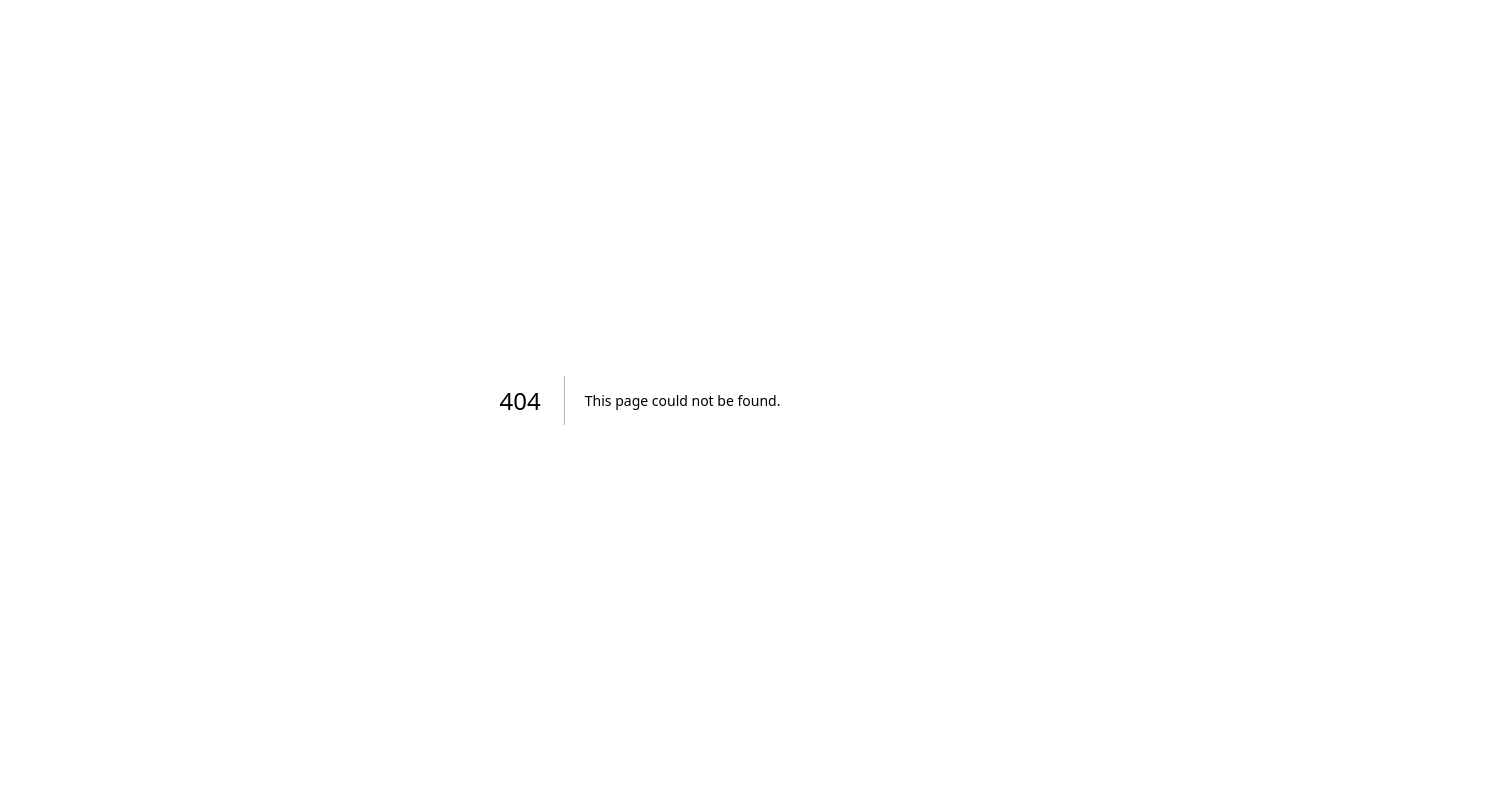
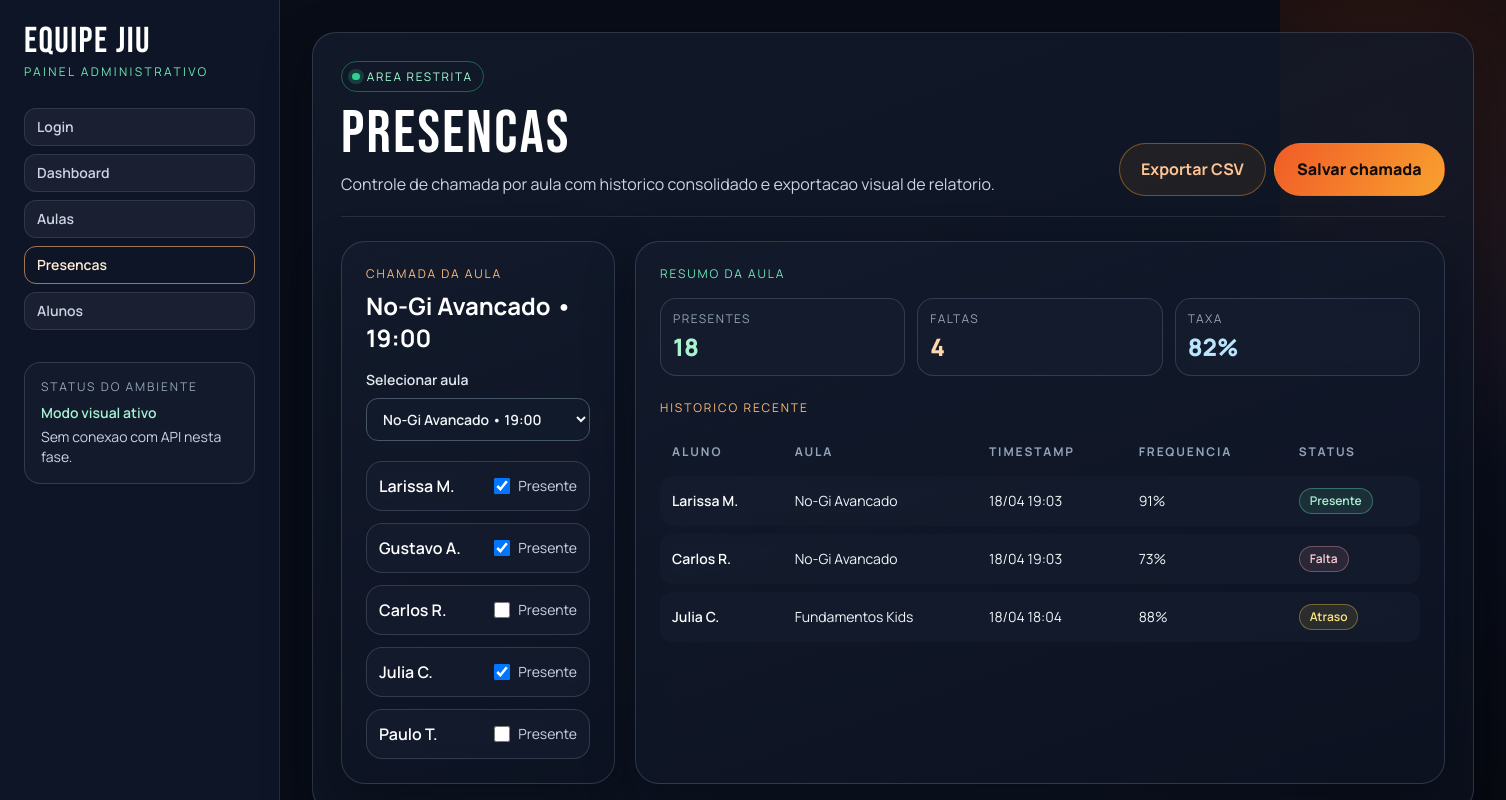
Before and after one commit to Dev-RuiDiniz/equipe_jiu, a Next.js app in the folder apps/web/: page /adm/presencas in a window 1280 px wide. Before the commit this address had no page. Shown: the top 800 px of the page, 1506 px wide, since content can reach past the window. Built offline with nearby package versions, Linux system fonts and the light colour scheme.

Commit message:
feat(adm): implementar pagina de presencas

```diff
--- /dev/null
+++ b/apps/web/src/adm/pages/adm-presencas-page.tsx
@@ -0,0 +1,127 @@
+import { AdmSelectInput } from "@/adm/components/adm-form-field";
+import { AdmShell } from "@/adm/components/adm-shell";
+import { AdmStatusBadge } from "@/adm/components/adm-status-badge";
+import { AdmTable } from "@/adm/components/adm-table";
+import type { PresencaRow } from "@/adm/types";
+
+const chamada = [
+  { aluno: "Larissa M.", presente: true },
+  { aluno: "Gustavo A.", presente: true },
+  { aluno: "Carlos R.", presente: false },
+  { aluno: "Julia C.", presente: true },
+  { aluno: "Paulo T.", presente: false },
+];
+
+const historico: PresencaRow[] = [
+  {
+    aluno: "Larissa M.",
+    aula: "No-Gi Avancado",
+    confirmadoEm: "18/04 19:03",
+    frequencia: "91%",
+    status: "Presente",
+  },
+  {
+    aluno: "Carlos R.",
+    aula: "No-Gi Avancado",
+    confirmadoEm: "18/04 19:03",
+    frequencia: "73%",
+    status: "Falta",
+  },
+  {
+    aluno: "Julia C.",
+    aula: "Fundamentos Kids",
+    confirmadoEm: "18/04 18:04",
+    frequencia: "88%",
+    status: "Atraso",
+  },
+];
+
+const columns = [
+  { key: "aluno", label: "Aluno" },
+  { key: "aula", label: "Aula" },
+  { key: "confirmadoEm", label: "Timestamp" },
+  { key: "frequencia", label: "Frequencia" },
+  { key: "status", label: "Status" },
+];
+
+export function AdmPresencasPage() {
+  return (
+    <AdmShell
+      title="Presencas"
+      subtitle="Controle de chamada por aula com historico consolidado e exportacao visual de relatorio."
+      actions={
+        <>
+          <button type="button" className="btn-outline">
+            Exportar CSV
+          </button>
+          <button type="button" className="btn-primary">
+            Salvar chamada
+          </button>
+        </>
+      }
+    >
+      <section className="grid gap-5 xl:grid-cols-[1fr,1fr]">
+        <article className="section-shell p-5 md:p-6">
+          <p className="text-xs uppercase tracking-[0.16em] text-orange-300">Chamada da aula</p>
+          <h2 className="mt-2 text-2xl font-bold text-white">No-Gi Avancado • 19:00</h2>
+
+          <div className="mt-4">
+            <AdmSelectInput label="Selecionar aula" name="aula" defaultValue="nogi-avancado">
+              <option value="nogi-avancado">No-Gi Avancado • 19:00</option>
+              <option value="kids-fundamentos">Fundamentos Kids • 18:00</option>
+              <option value="competicao">Treino Competicao • 20:15</option>
+            </AdmSelectInput>
+          </div>
+
+          <ul className="mt-5 space-y-3">
+            {chamada.map((item) => (
+              <li key={item.aluno} className="card flex items-center justify-between gap-3 p-3">
+                <p className="font-semibold text-white">{item.aluno}</p>
+                <label className="inline-flex items-center gap-2 text-sm text-slate-300">
+                  <input
+                    type="checkbox"
+                    defaultChecked={item.presente}
+                    className="size-4 rounded border-slate-500 bg-slate-800"
+                  />
+                  Presente
+                </label>
+              </li>
+            ))}
+          </ul>
+        </article>
+
+        <article className="section-shell p-5 md:p-6">
+          <p className="text-xs uppercase tracking-[0.16em] text-emerald-300">Resumo da aula</p>
+          <div className="mt-4 grid gap-3 sm:grid-cols-3">
+            <div className="card p-3">
+              <p className="text-xs uppercase tracking-[0.12em] text-slate-400">Presentes</p>
+              <p className="mt-1 text-2xl font-extrabold text-emerald-200">18</p>
+            </div>
+            <div className="card p-3">
+              <p className="text-xs uppercase tracking-[0.12em] text-slate-400">Faltas</p>
+              <p className="mt-1 text-2xl font-extrabold text-orange-200">4</p>
+            </div>
+            <div className="card p-3">
+              <p className="text-xs uppercase tracking-[0.12em] text-slate-400">Taxa</p>
+              <p className="mt-1 text-2xl font-extrabold text-sky-200">82%</p>
+            </div>
+          </div>
+
+          <p className="mt-6 text-xs uppercase tracking-[0.16em] text-orange-300">Historico recente</p>
+          <div className="mt-3">
+            <AdmTable
+              columns={columns}
+              rows={historico.map((item) => ({
+                aluno: <span className="font-semibold text-white">{item.aluno}</span>,
+                aula: item.aula,
+                confirmadoEm: item.confirmadoEm,
+                frequencia: item.frequencia,
+                status: <AdmStatusBadge status={item.status} />,
+              }))}
+            />
+          </div>
+        </article>
+      </section>
+    </AdmShell>
+  );
+}
--- /dev/null
+++ b/apps/web/src/app/adm/presencas/page.tsx
@@ -0,0 +1,5 @@
+import { AdmPresencasPage } from "@/adm/pages/adm-presencas-page";
+
+export default function Page() {
+  return <AdmPresencasPage />;
+}
```
